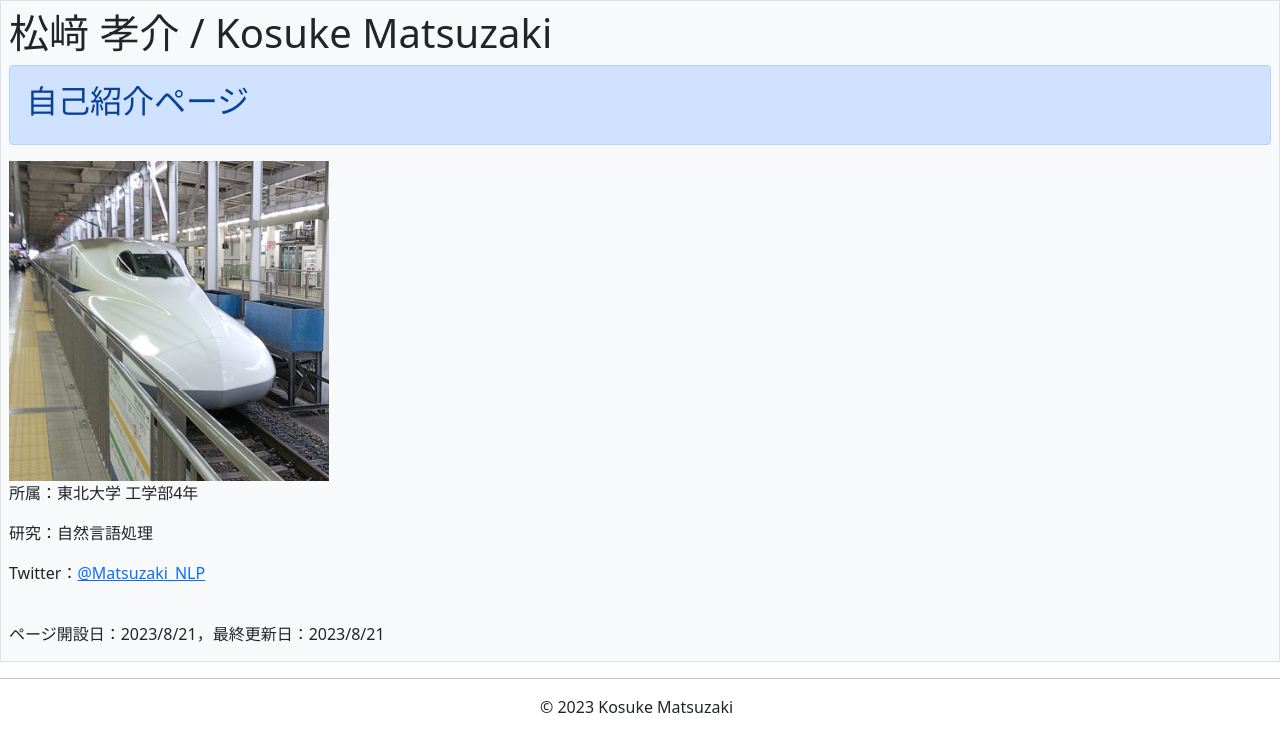
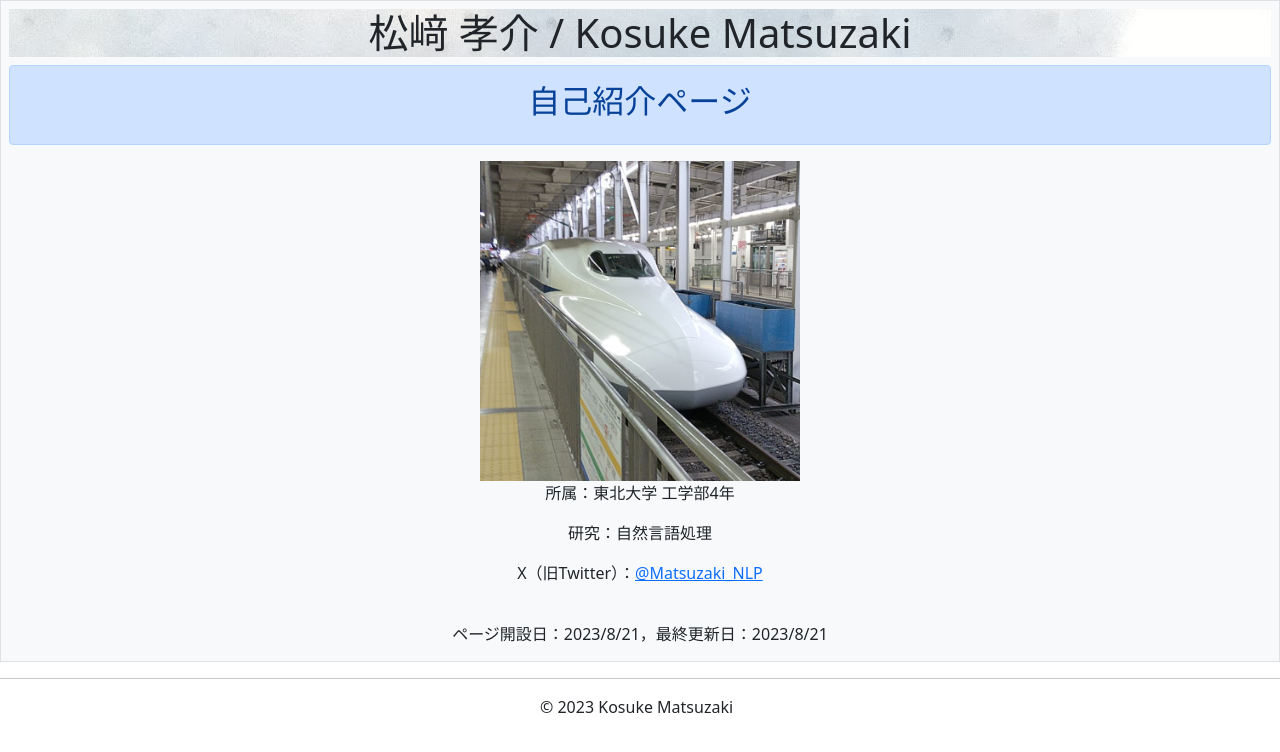
Before and after one commit to MatsuKosuke/MatsuKosuke.github.io, a plain HTML site: page index.html in a window 1280 px wide. Drawn offline with nearby package versions, Linux system fonts and the light colour scheme.

Commit message:
背景画像の追加（ひとまず）

```diff
--- a/index.html
+++ b/index.html
@@ -11,9 +11,11 @@
 
 </header>
 
-<div class="m-0 p-2 bg-light border">
+<div class="m-0 p-2 bg-light border text-center">
 
-<h1>松﨑 孝介 / Kosuke Matsuzaki</h1>
+<h1 style="background: url(./images/background_kitakami.jpg);">松﨑 孝介 / Kosuke Matsuzaki</h1>
+
+<!-- <img src="./images/background_kitakami.jpg" class="img-fluid" alt="back_picture", width="8cm"> -->
 
 <div class="alert alert-primary" role="alert">
     <h2>自己紹介ページ</h2>
@@ -26,7 +28,9 @@
 
 <p>研究：自然言語処理</p>
 
-<p>Twitter：<a href="https://twitter.com/Matsuzaki_NLP">@Matsuzaki_NLP</a></p>
+<p>X（旧Twitter）：<a href="https://twitter.com/Matsuzaki_NLP">@Matsuzaki_NLP</a></p>
+
+
 
 
 
```
Also changed, not shown: images/background_kitakami.jpg (added), 1 other file.
